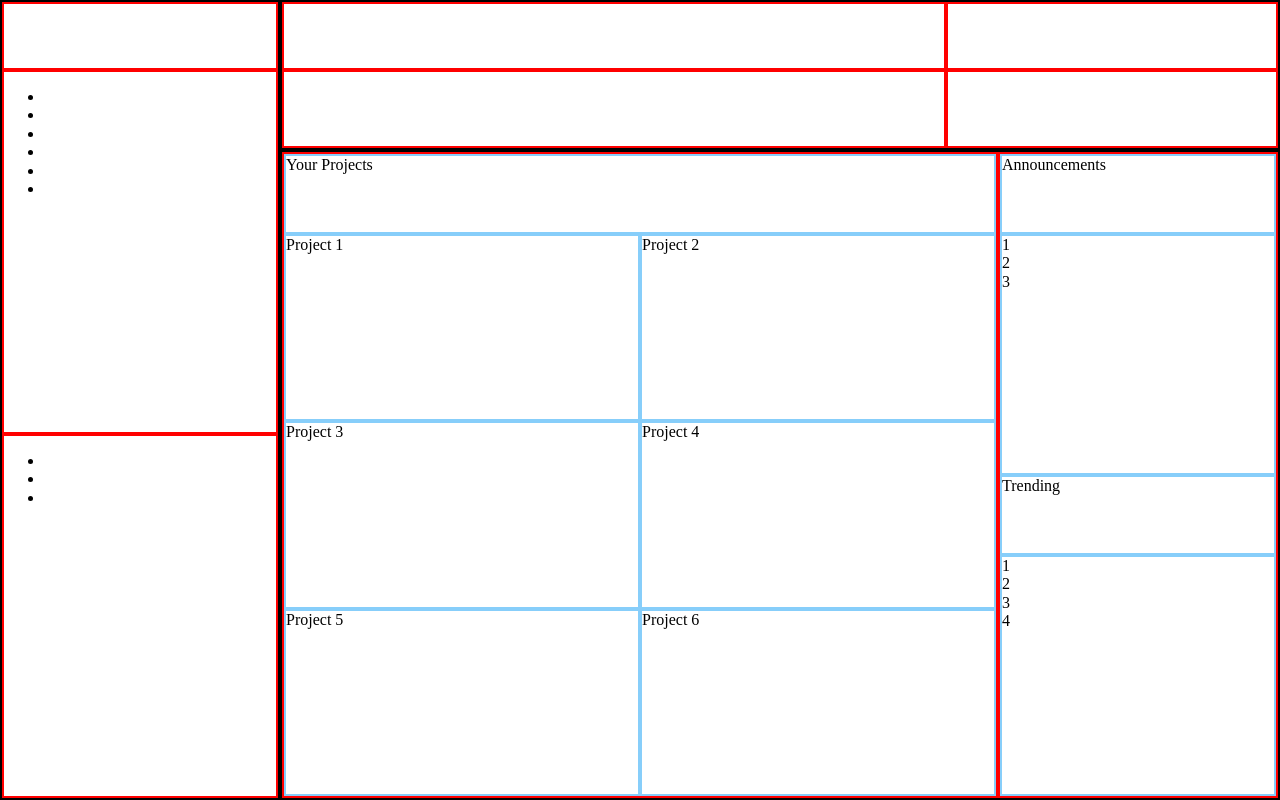
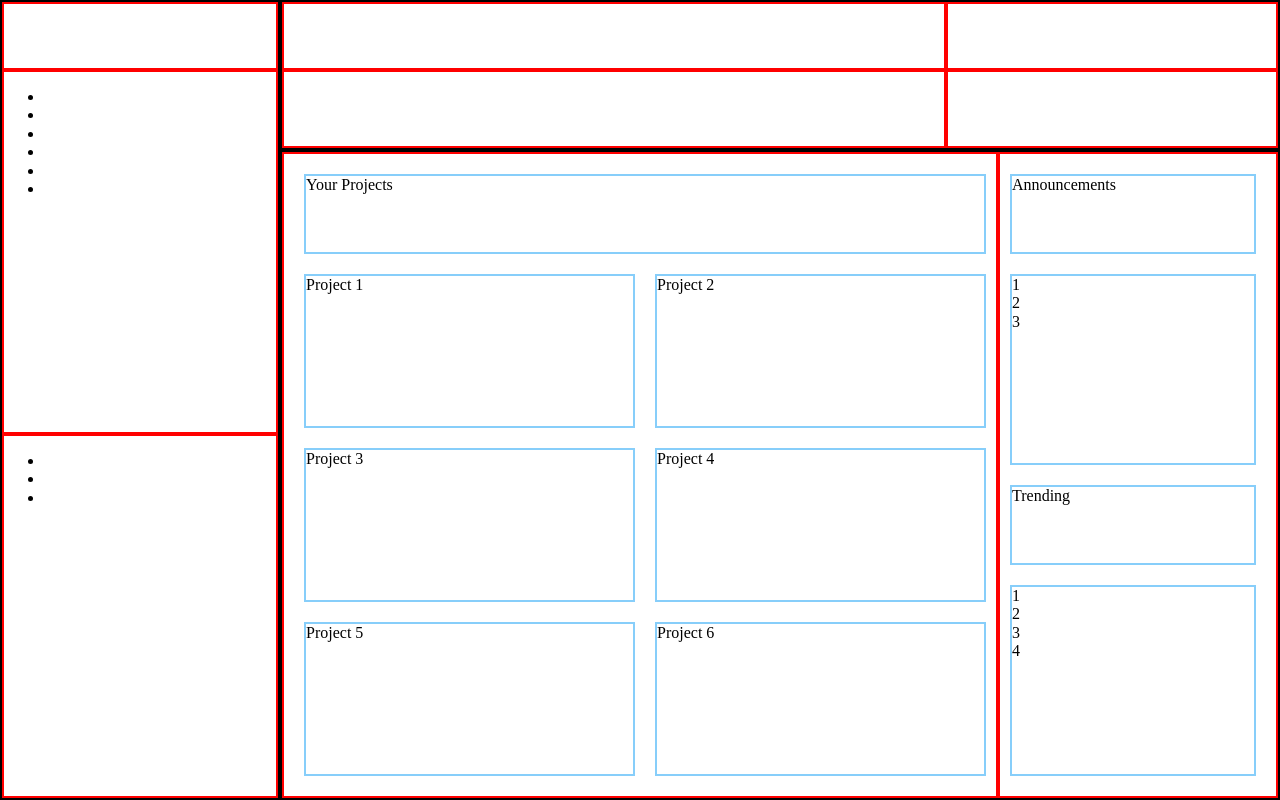
Before and after one commit to Liam-Coulson/odin-admin-dashboard, a plain HTML site: page index.html in a window 1280 px wide. Drawn offline with Linux system fonts and the light colour scheme.

Commit message:
Add gap and padding to main content section

```diff
--- a/styles.css
+++ b/styles.css
@@ -355,6 +355,7 @@ template {
 :root {
   --header-first-row: 68px;
   --main-first-row: 80px;
+  --main-gap-and-padding: 20px;
 }
 
 .container {
@@ -392,6 +393,9 @@ template {
 
 .left {
   display: grid;
+  gap: var(--main-gap-and-padding);
+  padding: var(--main-gap-and-padding);
+  padding-right: calc(var(--main-gap-and-padding)/2);
   grid-template-columns: 1fr 1fr;
   grid-template-rows: var(--main-first-row) 1fr 1fr 1fr;
 }
@@ -406,5 +410,8 @@ template {
 
 .right {
   display: grid;
+  gap: var(--main-gap-and-padding);
+  padding: var(--main-gap-and-padding);
+  padding-left: calc(var(--main-gap-and-padding)/2);
   grid-template-rows: var(--main-first-row) 1fr var(--main-first-row) 1fr;
 }
```
